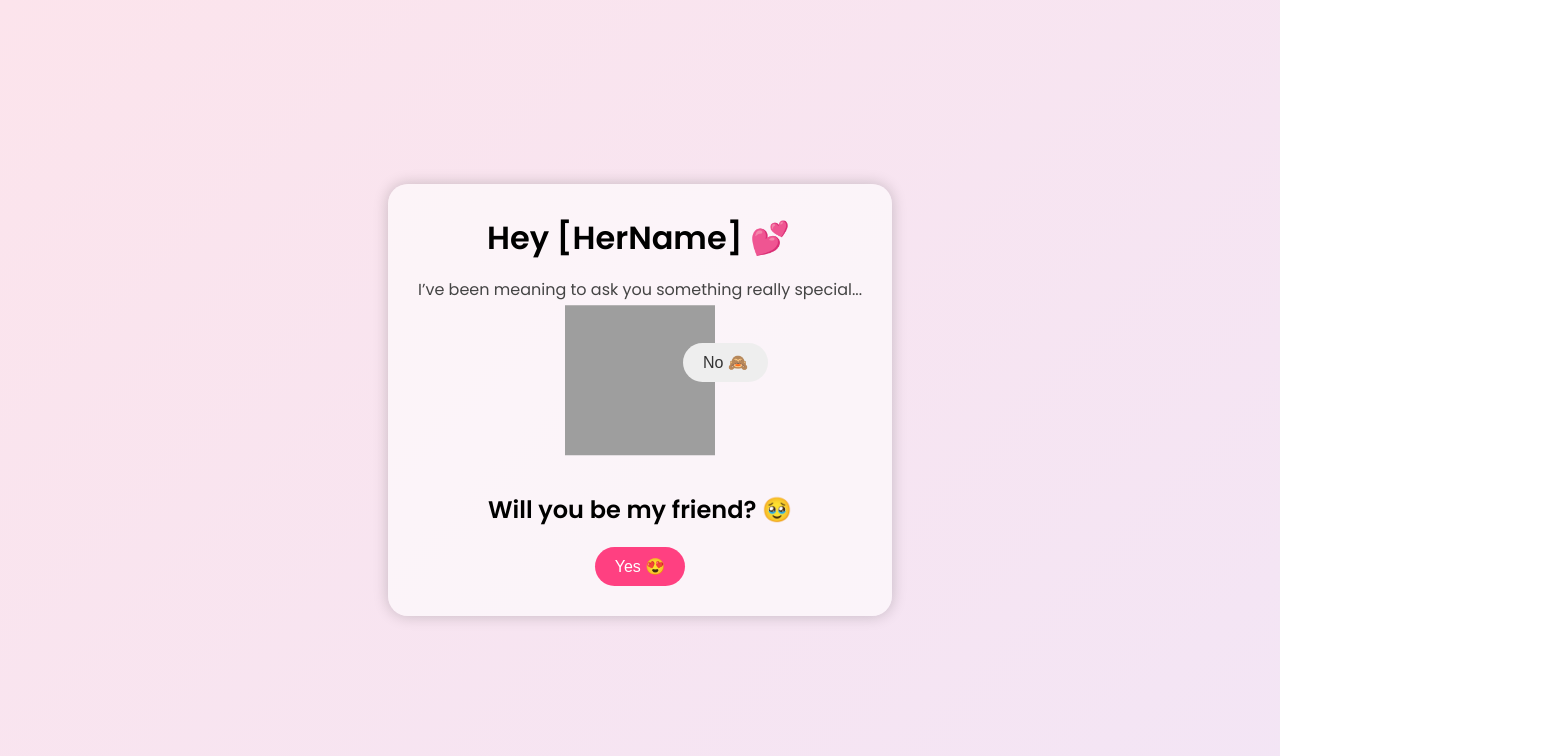
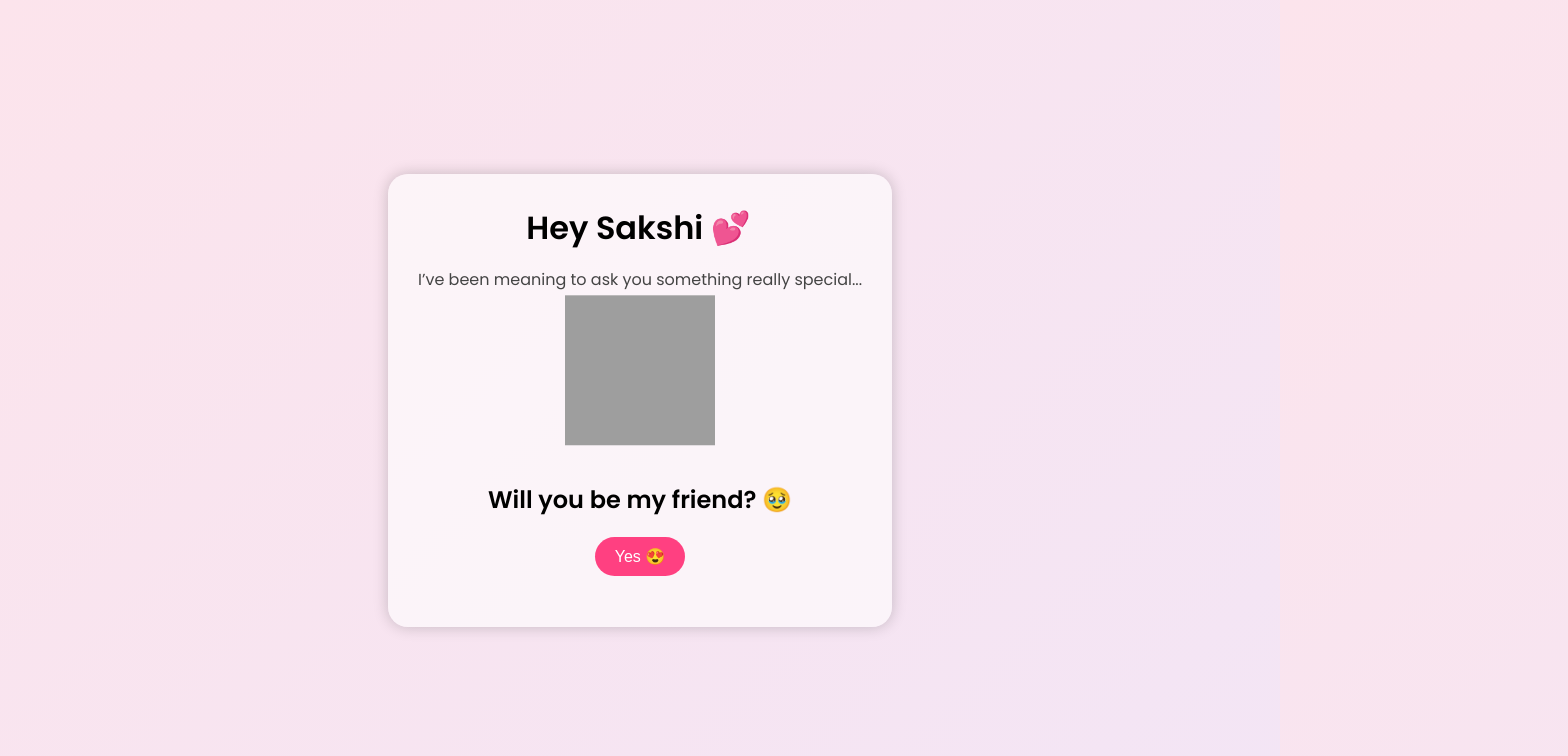
Before and after one commit to Nitish-coder18/Sakshi, a plain HTML site: page index.html in a window 1280 px wide. Both pictures are taken after a click on the button "No 🙈". Shown: the top 756 px of the page, 1568 px wide, since content can reach past the window. Drawn offline with Linux system fonts and the light colour scheme; grey boxes are pictures that could not be loaded.

Commit message:
updation on files

```diff
--- a/index.html
+++ b/index.html
@@ -3,12 +3,12 @@
 <head>
   <meta charset="UTF-8" />
   <meta name="viewport" content="width=device-width, initial-scale=1.0"/>
-  <title>Hey [HerName]! 💖</title>
+  <title>Hey Sakshi! 💖</title>
   <link rel="stylesheet" href="style.css" />
 </head>
 <body>
   <div class="container">
-    <h1 class="typing">Hey [HerName] 💕</h1>
+    <h1 class="typing">Hey Sakshi 💕</h1>
     <p class="subtext">I’ve been meaning to ask you something really special...</p>
 
     <div class="teddy"></div>
--- a/script.js
+++ b/script.js
@@ -2,16 +2,15 @@ const noBtn = document.getElementById('noBtn');
 const yesBtn = document.getElementById('yesBtn');
 const heartsContainer = document.getElementById('hearts');
 
-// Make the "No" button run away 😆
-noBtn.addEventListener('mouseover', () => {
-  const i = Math.floor(Math.random() * 300);
-  const j = Math.floor(Math.random() * 300);
-  noBtn.style.position = "absolute";
-  noBtn.style.left = `${i}px`;
-  noBtn.style.top = `${j}px`;
+// No button moves randomly on click
+noBtn.addEventListener('click', () => {
+  const x = Math.random() * (window.innerWidth - 100);
+  const y = Math.random() * (window.innerHeight - 50);
+  noBtn.style.left = `${x}px`;
+  noBtn.style.top = `${y}px`;
 });
 
-// Yes Button creates floating hearts 💖
+// Yes button creates heart animation
 yesBtn.addEventListener('click', () => {
   for(let i = 0; i < 20; i++) {
     const heart = document.createElement("div");
@@ -26,7 +25,7 @@ yesBtn.addEventListener('click', () => {
     setTimeout(() => heart.remove(), 5000);
   }
 
-  yesBtn.innerText = "Yayyy! You're my friend! 😍";
+  yesBtn.innerText = "Yayyy! You're my friend Sakshi! 🥳";
 });
 
 const style = document.createElement('style');
--- a/style.css
+++ b/style.css
@@ -13,6 +13,7 @@ body {
   display: flex;
   align-items: center;
   justify-content: center;
+  overflow: hidden;
 }
 
 .container {
@@ -74,6 +75,8 @@ body {
 
 .buttons {
   margin-top: 20px;
+  position: relative;
+  height: 60px;
 }
 
 button {
@@ -84,6 +87,7 @@ button {
   border-radius: 30px;
   cursor: pointer;
   transition: 0.3s ease;
+  position: relative;
 }
 
 #yesBtn {
@@ -99,7 +103,10 @@ button {
 #noBtn {
   background-color: #eeeeee;
   color: #333;
-  position: relative;
+  position: absolute;
+  top: 0;
+  left: 50%;
+  transform: translateX(-50%);
 }
 
 .hearts {
```
